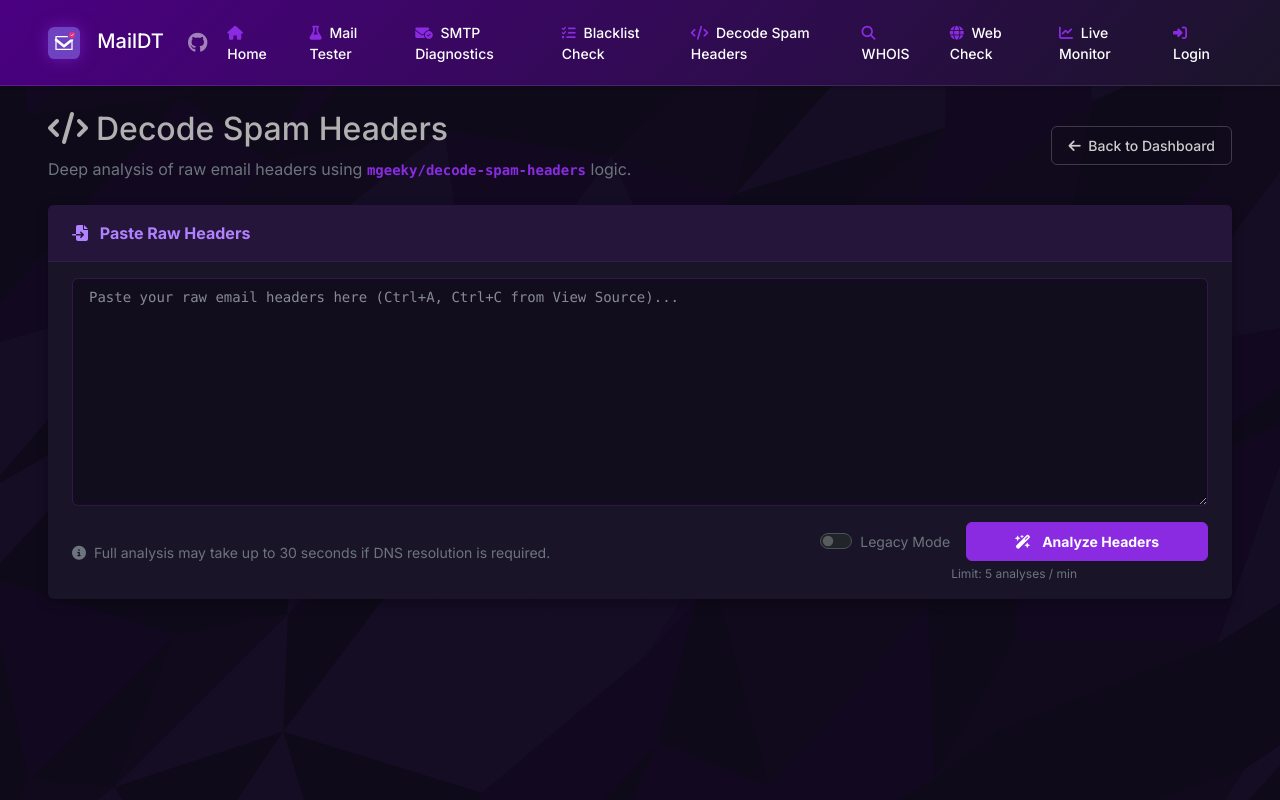
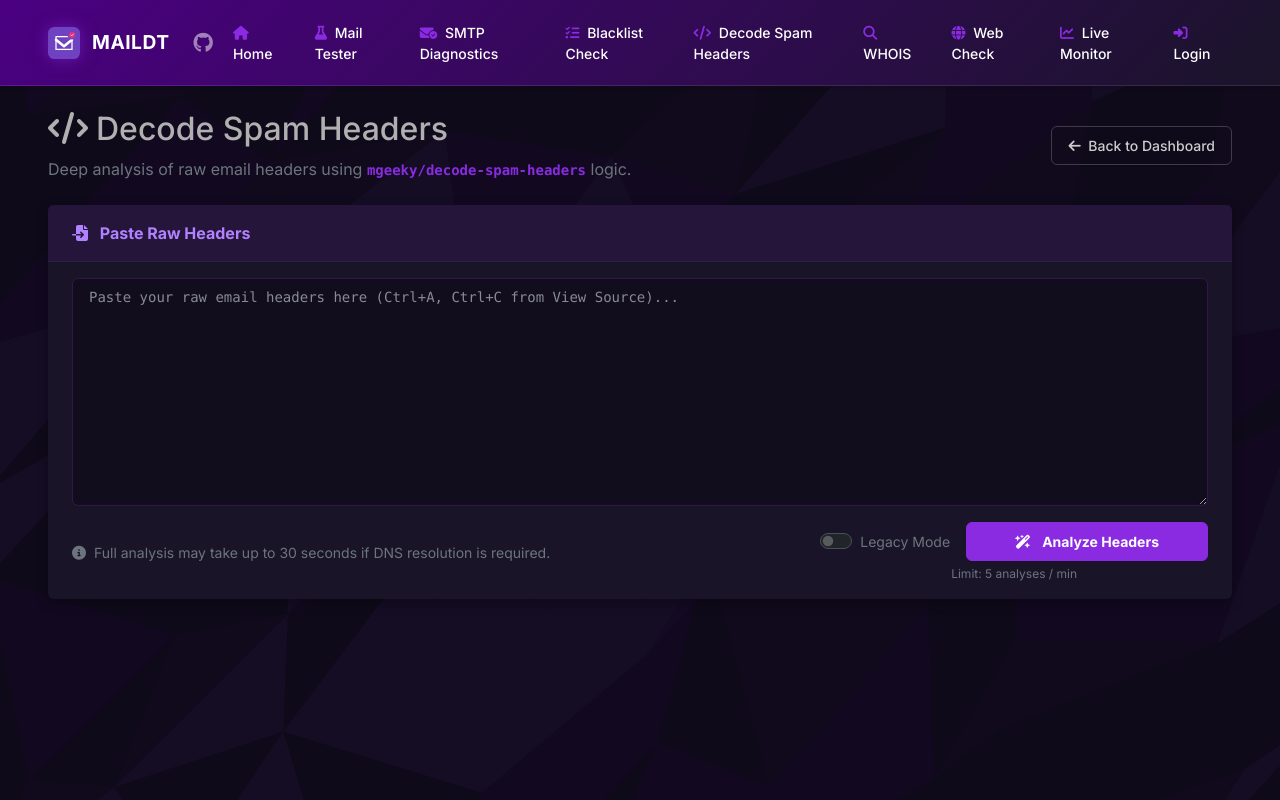
Before and after one commit to arumes31/mail-delivery-tester, a Flask app: page /decode-spam in a window 1280 px wide. Run offline with Flask 3, Linux system fonts and the light colour scheme; some libraries are stand-ins or nearby versions.

Commit message:
fix: explicit styling for navbar-brand to fix font regression

```diff
--- a/templates/base.html
+++ b/templates/base.html
@@ -32,6 +32,16 @@
             border-bottom: 1px solid rgba(255,255,255,0.1);
         }
 
+        .navbar-brand {
+            font-weight: 800;
+            letter-spacing: 0.5px;
+            display: flex;
+            align-items: center;
+            text-transform: uppercase;
+            font-size: 1.2rem;
+            color: #fff !important;
+            font-family: 'Inter', -apple-system, BlinkMacSystemFont, "Segoe UI", Roboto, sans-serif;
+        }
         .brand-logo { height: 32px; width: 32px; margin-right: 12px; filter: drop-shadow(0 0 8px rgba(138, 43, 226, 0.5)); }
 
         .hover-white:hover { color: #fff !important; }
```
